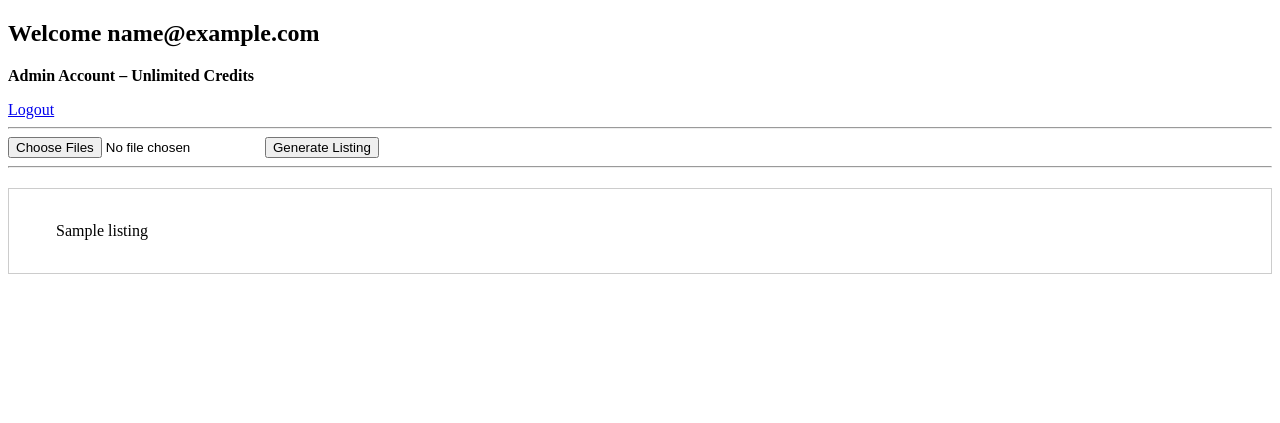
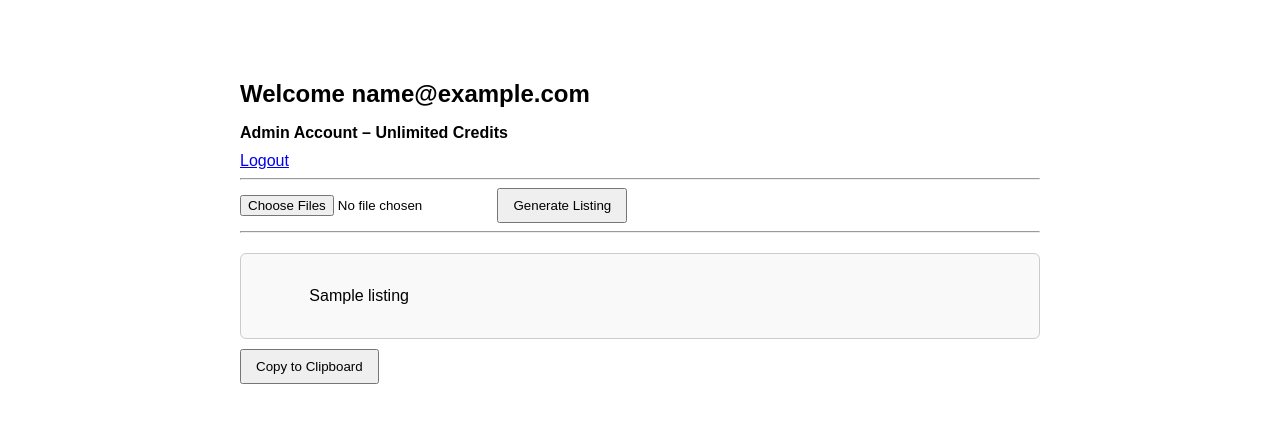
Before and after one commit to Trustyhazer93/vinted-ai-tool, a Flask app: template templates/index.html in a window 1280 px wide. Shown: the top 423 px of the page. Run offline with Flask 3, Linux system fonts and the light colour scheme; a user stored in the database is signed in; tables that the repository leaves empty hold one stand-in row (values such as "Sample post"); the template is opened without the code that fills it: most values are stand-ins (such as "Sample title", 1, 10 or a date in 2020).

Commit message:
Update index.html

```diff
--- a/templates/index.html
+++ b/templates/index.html
@@ -2,13 +2,56 @@
 <html>
 <head>
     <title>Vinted AI Listing Generator</title>
+    <meta name="viewport" content="width=device-width, initial-scale=1.0">
+    <style>
+        body {
+            font-family: Arial, sans-serif;
+            max-width: 800px;
+            margin: 40px auto;
+            padding: 20px;
+        }
+
+        h2 {
+            margin-bottom: 5px;
+        }
+
+        .credits {
+            margin-bottom: 10px;
+        }
+
+        #output-box {
+            white-space: pre-wrap;
+            border: 1px solid #ccc;
+            padding: 15px;
+            margin-top: 20px;
+            background-color: #f9f9f9;
+            border-radius: 6px;
+        }
+
+        button {
+            padding: 8px 14px;
+            cursor: pointer;
+        }
+
+        #copyBtn {
+            margin-top: 10px;
+        }
+
+        #copyStatus {
+            margin-left: 10px;
+            color: green;
+            font-size: 0.9em;
+        }
+    </style>
 </head>
 <body>
+
     <h2>Welcome {{ current_user.email }}</h2>
+
     {% if current_user.is_admin %}
-        <p><strong>Admin Account – Unlimited Credits</strong></p>
+        <p class="credits"><strong>Admin Account – Unlimited Credits</strong></p>
     {% else %}
-        <p>Credits Remaining: {{ current_user.credits }}</p>
+        <p class="credits">Credits Remaining: {{ current_user.credits }}</p>
     {% endif %}
 
     <a href="/logout">Logout</a>
@@ -23,9 +66,12 @@
     <hr>
 
     {% if listing %}
-    <div id="output-box" style="white-space: pre-wrap; border: 1px solid #ccc; padding: 15px; margin-top: 20px;">
-        {{ listing }}
-    </div>
+        <div id="output-box">
+            {{ listing }}
+        </div>
+
+        <button id="copyBtn" onclick="copyListing()">Copy to Clipboard</button>
+        <span id="copyStatus"></span>
     {% endif %}
 
 <script>
@@ -34,6 +80,20 @@ function lockButton() {
     btn.disabled = true;
     btn.innerText = "Generating...";
 }
+
+function copyListing() {
+    const text = document.getElementById("output-box").innerText;
+    const status = document.getElementById("copyStatus");
+
+    navigator.clipboard.writeText(text).then(() => {
+        status.innerText = "Copied ✓";
+        setTimeout(() => {
+            status.innerText = "";
+        }, 2000);
+    }).catch(err => {
+        status.innerText = "Copy failed";
+    });
+}
 </script>
 
 </body>
```
